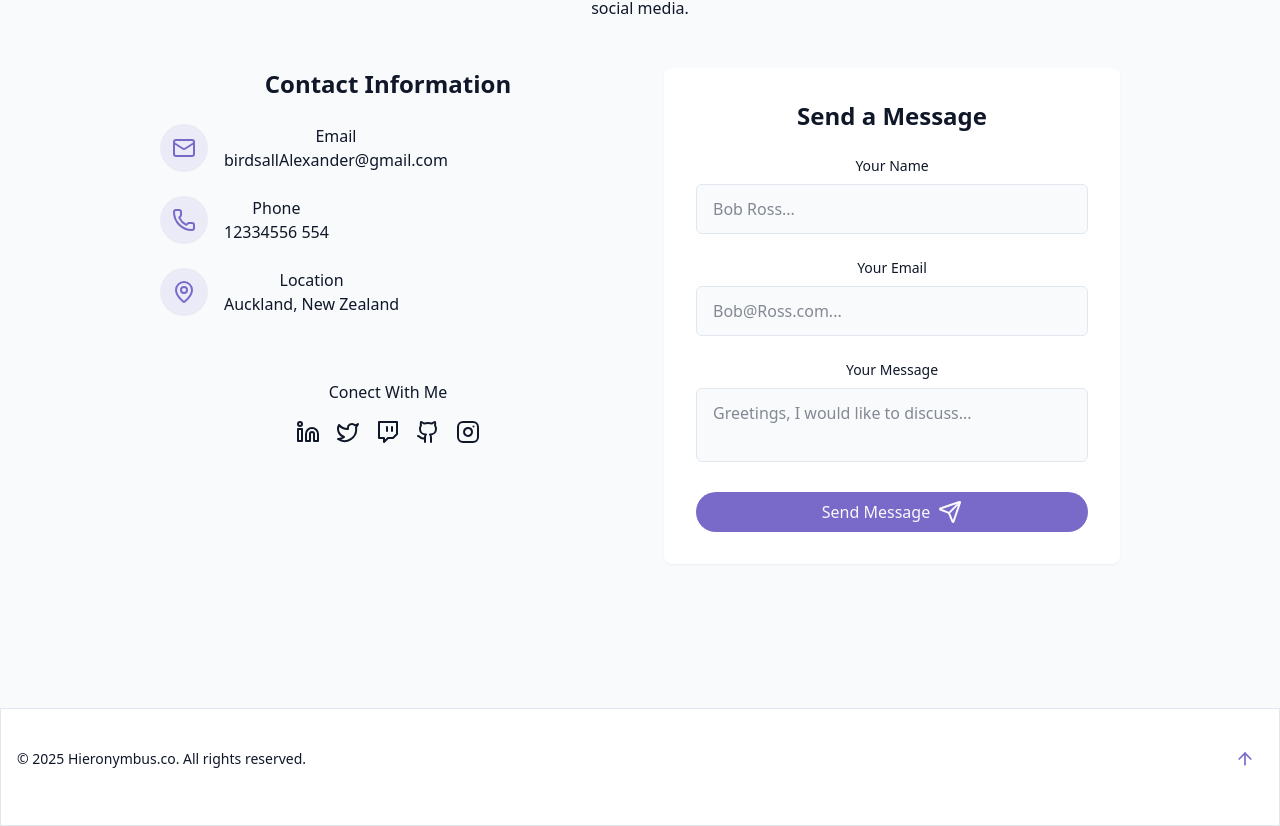
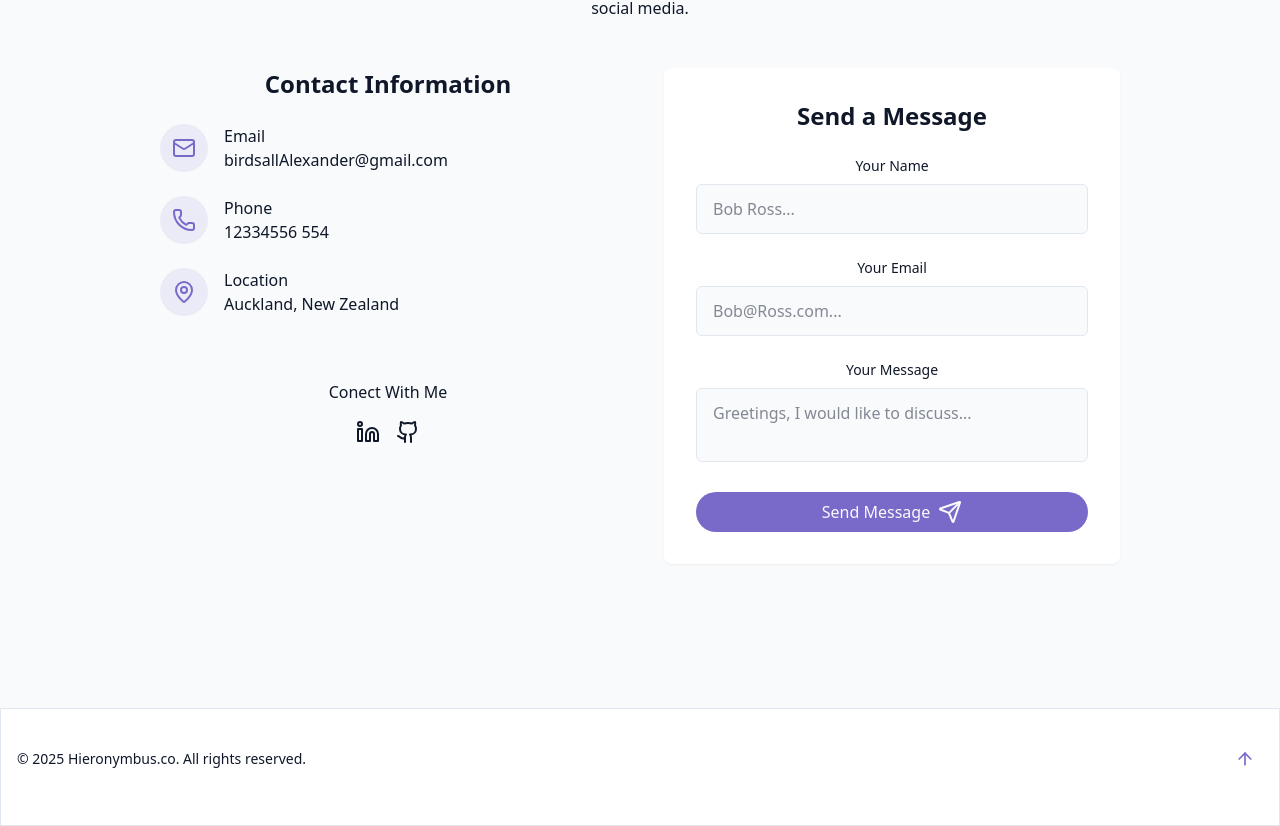
Before and after one commit to Hieronymbus/2025Portfolio, a React (Vite) app: page / in a window 1280 px wide. Shown: the part 3696-4522 px from the top of the page. Built offline with nearby package versions, Linux system fonts and the light colour scheme.

Commit message:
adjusted styling on @contactSection

```diff
--- a/src/components/ContactSection.jsx
+++ b/src/components/ContactSection.jsx
@@ -62,7 +62,9 @@ export const ContactSection = () => {
                                 >
                                     <Mail className='h-6 w-6 text-primary'/>
                                 </div>
-                                <div>
+                                <div
+                                    className='w-full flex flex-col justify-center items-start'
+                                >
                                     <h4 className='font-medium '> Email</h4>
                                     <a
                                         href="mailto:birdsallAlexander@gmail.com"
@@ -80,7 +82,10 @@ export const ContactSection = () => {
                                 >
                                     <Phone  className='h-6 w-6 text-primary'/>
                                 </div>
-                                <div>
+                                <div
+                                    className='w-full flex flex-col justify-center items-start'
+
+                                >
                                     <h4 className='font-medium'> Phone</h4>
 
                                     <a
@@ -99,7 +104,10 @@ export const ContactSection = () => {
                                 >
                                     <MapPin className='h-6 w-6 text-primary'/>
                                 </div>
-                                <div>
+                                <div
+                                    className='w-full flex flex-col justify-center items-start'
+
+                                >
                                     <h4 className='font-medium'> Location</h4>
                                     <a
                                         className='text-muted-foreground hover:text-primary transition-colors'
@@ -124,18 +132,11 @@ export const ContactSection = () => {
                                 <a href="#" target='_blank'>
                                     <Linkedin />
                                 </a>
-                                <a href="#" target='_blank'>
-                                    <Twitter />
-                                </a>
-                                <a href="#" target='_blank'>
-                                    <Twitch />
-                                </a>
+
                                 <a href="#" target='_blank'>
                                     <Github />
                                 </a>
-                                <a href="#" target='_blank'>
-                                    <Instagram />
-                                </a>
+
                             </div>
                         </div>
 
```
